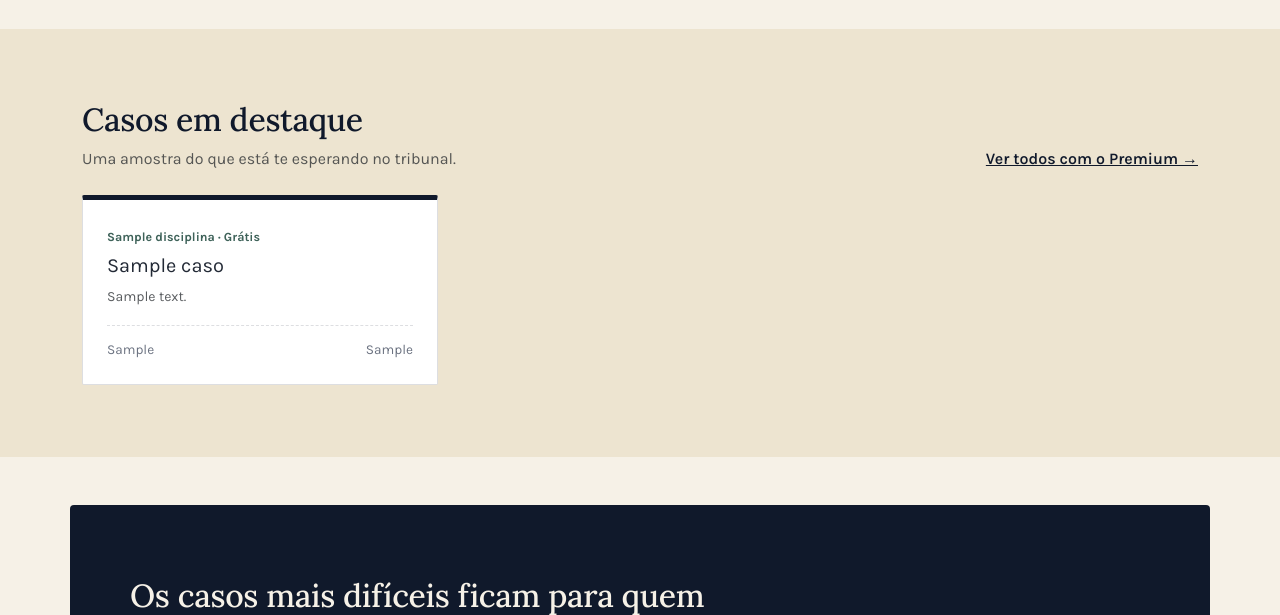
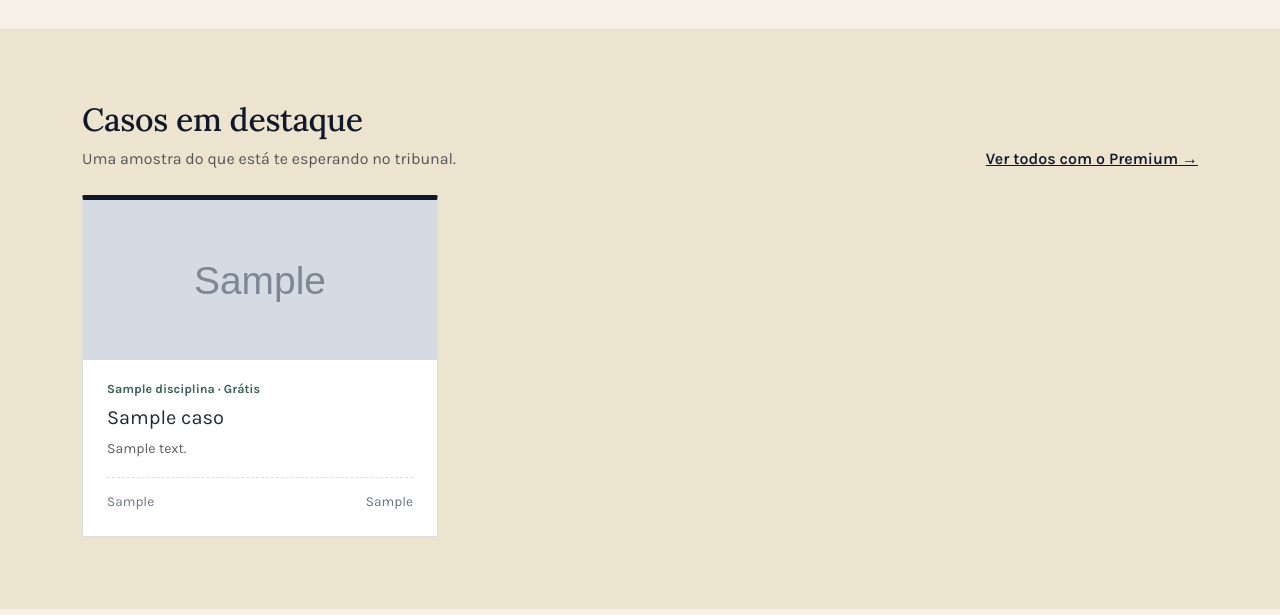
Before and after one commit to desenvolvimento-justutor/jogo_advogado, a Django app: template apps/site/templates/site/home.html in a window 1280 px wide. Shown: the part 1355-1970 px from the top of the page. Run offline with Django 5.2, Linux system fonts and the light colour scheme; the template is opened without the code that fills it: most values are stand-ins (such as "Sample title", 1, 10 or a date in 2020); grey boxes marked "Sample" are stand-in pictures; some libraries are stand-ins or nearby versions.

Commit message:
add image in case

```diff
--- a/apps/site/static/site/css/style.css
+++ b/apps/site/static/site/css/style.css
@@ -233,6 +233,13 @@ a:hover { color: var(--latao); }
   color: var(--verde-gratis);
 }
 .aba-caso.premium .disciplina { color: var(--latao); }
+.aba-caso .capa {
+  display: block;
+  width: calc(100% + 3rem);
+  height: 160px;
+  object-fit: cover;
+  margin: -1.5rem -1.5rem 1rem -1.5rem;
+}
 .aba-caso h5 {
   margin-top: 0.35rem;
 }
--- a/apps/site/templates/site/area_gratuita.html
+++ b/apps/site/templates/site/area_gratuita.html
@@ -20,6 +20,9 @@
         {% for caso in casos %}
           <div class="col-md-4">
             <div class="aba-caso">
+              {% if caso.imagem_capa %}
+                <img src="{{ caso.imagem_capa.url }}" alt="" class="capa">
+              {% endif %}
               <span class="disciplina selo-gratis">{{ caso.disciplina.nome }} · Grátis</span>
               <h5>{{ caso.nome }}</h5>
               <p class="text-muted small mb-0">{{ caso.texto_curto }}</p>
--- a/apps/site/templates/site/home.html
+++ b/apps/site/templates/site/home.html
@@ -114,6 +114,9 @@
       {% for caso in casos_destaque %}
         <div class="col-md-4">
           <div class="aba-caso {% if caso.tipo_acesso == 'premium' %}premium{% endif %}">
+            {% if caso.imagem_capa %}
+              <img src="{{ caso.imagem_capa.url }}" alt="" class="capa">
+            {% endif %}
             <span class="disciplina">
               {{ caso.disciplina.nome }} · {% if caso.tipo_acesso == 'premium' %}Premium{% else %}Grátis{% endif %}
             </span>
--- a/config/settings.py
+++ b/config/settings.py
@@ -19,6 +19,8 @@ if RENDER_EXTERNAL_HOSTNAME:
     ALLOWED_HOSTS.append(RENDER_EXTERNAL_HOSTNAME)
 
 INSTALLED_APPS = [
+    "admin_interface",
+    "colorfield",
     "django.contrib.admin",
     "django.contrib.auth",
     "django.contrib.contenttypes",
@@ -110,6 +112,9 @@ USE_TZ = True
 STATIC_URL = "static/"
 STATIC_ROOT = BASE_DIR / "staticfiles"
 STORAGES = {
+    "default": {
+        "BACKEND": "django.core.files.storage.FileSystemStorage",
+    },
     "staticfiles": {
         "BACKEND": "whitenoise.storage.CompressedStaticFilesStorage",
     },
```
Also changed, not shown: apps/site/templates/site/jogar.html (+6 -1 lines).
